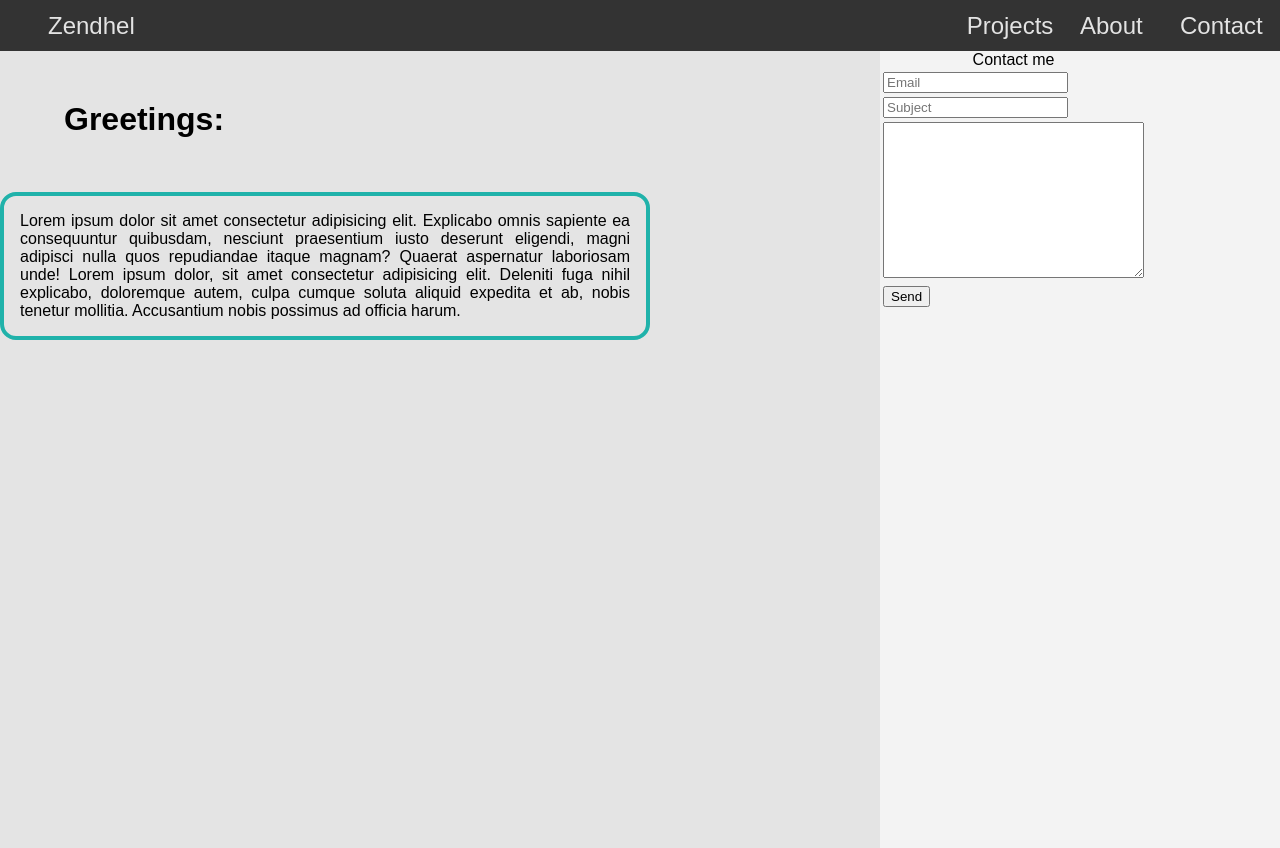
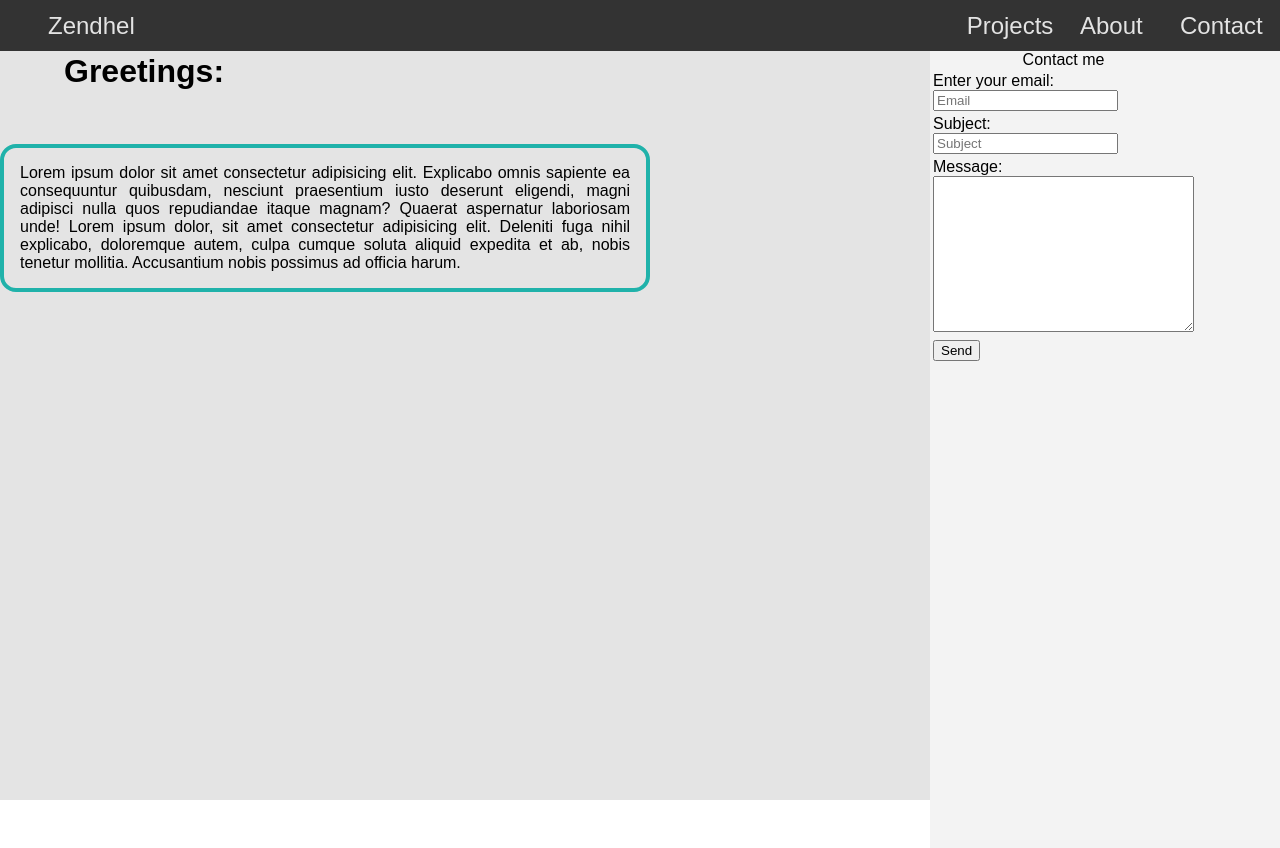
Before and after one commit to Zendhel0011/portfolio, a plain HTML site: page index.html in a window 1280 px wide. Both pictures are taken after a click on the link "Contact". After the commit the page ends 800 px from the top, so only its background shows below. Drawn offline with Linux system fonts and the light colour scheme.

Commit message:
add script to Contact form & fix a style of main

```diff
--- a/css/styles.css
+++ b/css/styles.css
@@ -62,14 +62,14 @@ body{
     transition: background 0.2s;
     cursor:pointer;
 }
-
+/* Estilos del main */
 .main_content{
-    overflow: hidden;
-    margin-top: 3em;
-    width: 100%;
+    margin-right: 350px;
     height: 100vh;
     background-color: #e4e4e4;
+    overflow: hidden;
 }
+/* estilos de la presentación personal */
 .main_content--presentation{
     width: 650px;
     padding: 1em;
@@ -78,16 +78,22 @@ body{
     border-radius: 1em;
     text-align:justify
 }
+
 .main_content--tittle{
-     margin-left: 1em;
-     padding: 1em;
+    margin-left: 1em;
+    padding: 1em;
 }
 .contact{
     position:fixed;
     right: 0;
     top: 3.2em;
-    width: 400px;
+    width: 350px;
     height: 100vh;
     background-color: #f3f3f3;
-
 }
+.contact--hidden{
+    transform:translateX(350px);
+}
+.main_content--full{
+    margin-right: 0;
+}
--- a/index.html
+++ b/index.html
@@ -17,12 +17,12 @@
                 <ul class="nav_list">
                     <li class="nav_list--item"><a href="#" class="nav_list--link">Projects</a></li>
                     <li class="nav_list--item"><a href="#" class="nav_list--link">About</a></li>
-                    <li class="nav_list--item"><a href="#" class="nav_list--link">Contact</a></li>
+                    <li class="nav_list--item"><a href="#" class="nav_list--link" id="navContact">Contact</a></li>
                 </ul>
             </nav>
         </div>
     </header>
-    <aside class="contact">
+    <aside class="contact contact--hidden" id="sectionContact">
         <form action="">
             <table>
                 <thead>
@@ -31,16 +31,19 @@
                 <tbody>
                     <tr>
                         <td>
-                            <input type="email" placeholder="Email" name="email">
+                            <label for="email"> Enter your email:</label><br>
+                            <input type="email" placeholder="Email" name="email" id="email">
                         </td>
                     </tr>
                     <tr>
                         <td>
-                            <input type="text" placeholder="Subject" name="subject">
+                            <label for="subject">Subject:</label><br>
+                            <input type="text" placeholder="Subject" id="subject" name="subject">
                         </td>
                     </tr>
                     <tr>
                         <td>
+                            <label for="message"> Message:</label><br>
                             <textarea name="info" id="" cols="30" rows="10"></textarea>
                         </td>
                     </tr>
@@ -54,7 +57,7 @@
             </table>
         </form>
     </aside>
-    <main class="main_content">
+    <main class="main_content" id="mainContent">
         <h1 class="main_content--tittle">Greetings:</h1>
         <div class="main_content--presentation">Lorem ipsum dolor sit amet consectetur adipisicing elit. Explicabo omnis
             sapiente ea consequuntur quibusdam, nesciunt praesentium iusto deserunt eligendi, magni adipisci nulla quos
@@ -64,7 +67,7 @@
             harum.
         </div>
     </main>
-
+    <script src="js/script.js"></script>
 </body>
 
 </html>
--- a/js/js.js
+++ /dev/null
@@ -1,6 +0,0 @@
-const p = {
-    name: 'Pedro',
-    age: '20'
-}
-const foo = (p) => console.log(`Mi nombre es ${p.name}`);
-foo(p);
--- /dev/null
+++ b/js/script.js
@@ -0,0 +1,12 @@
+const navContact = document.getElementById('navContact')
+const sectionContact = document.getElementById('sectionContact')
+const main = document.getElementById('mainContent')
+navContact.addEventListener('click', () => {
+    if (sectionContact.className.indexOf('contact--hidden') == 8) {
+        main.classList.remove('main_content--full');
+        sectionContact.classList.remove('contact--hidden')
+    } else {
+        main.classList.add('main_content--full')
+        sectionContact.classList.add('contact--hidden')
+    }
+})
```
